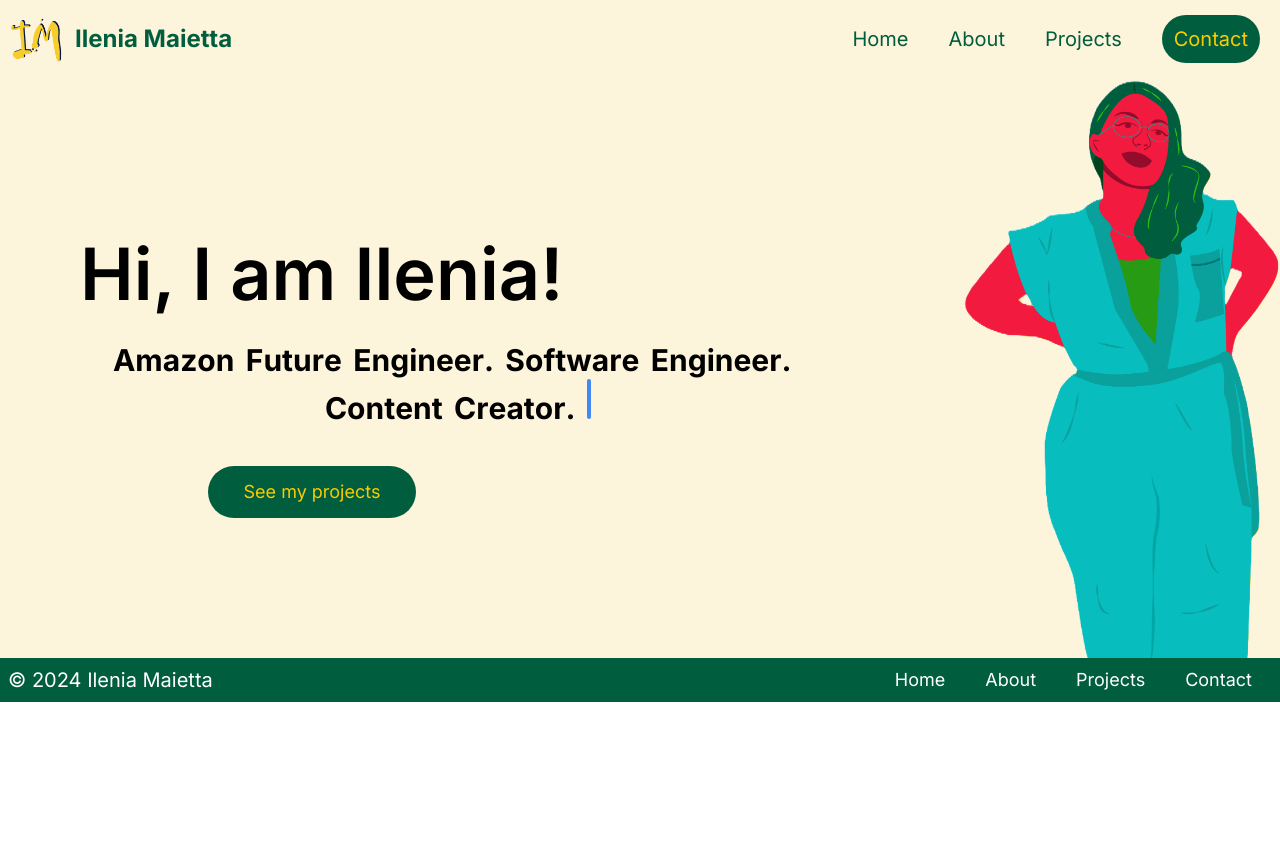
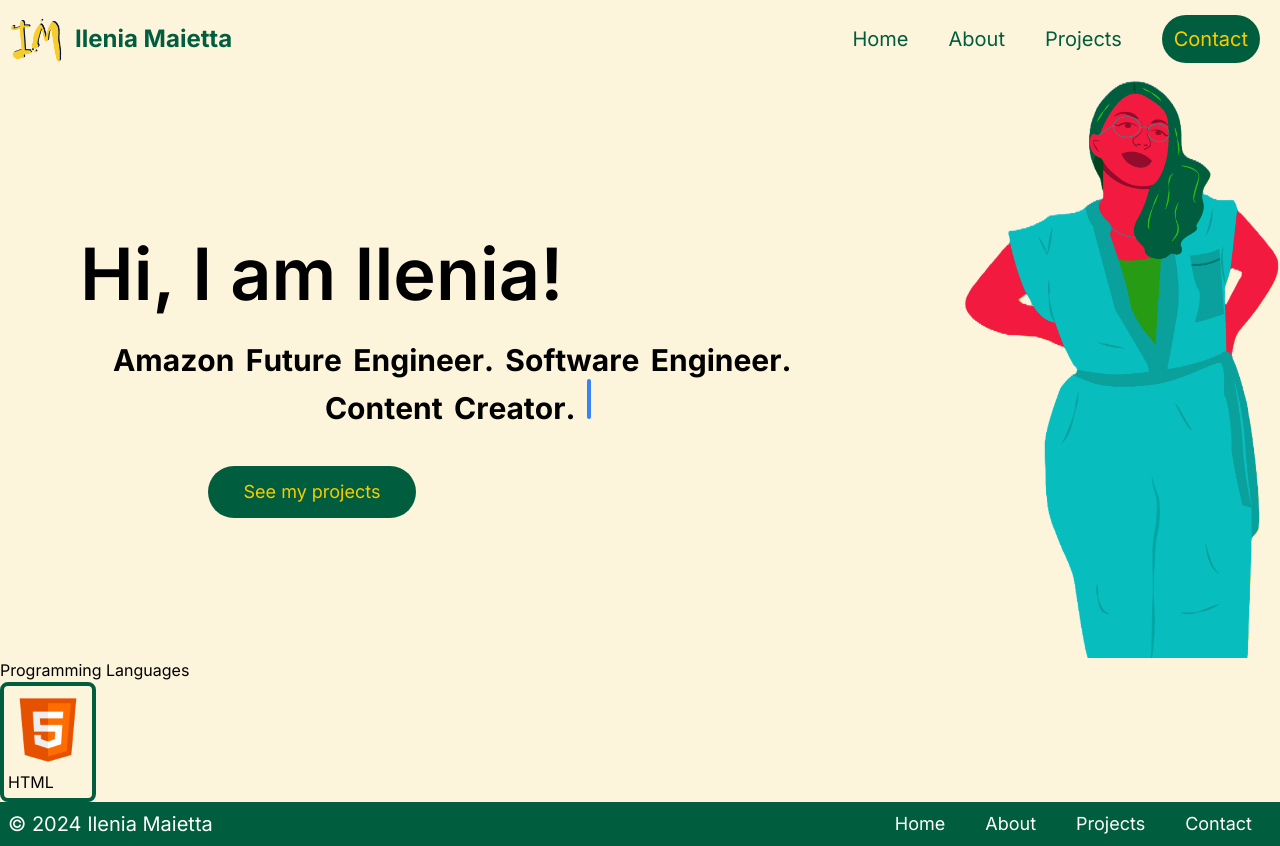
Before and after one commit to ileniadigital/ileniadigital.github.io, a Next.js app: page / in a window 1280 px wide. Before the commit the page ends 800 px from the top, so only its background shows below. Built offline with nearby package versions, Linux system fonts and the light colour scheme.

Commit message:
created programming card and tested with html logo

```diff
--- a/app/page.tsx
+++ b/app/page.tsx
@@ -2,6 +2,7 @@
 import Nav from './ui/nav';
 import Footer from './ui/footer';
 import Hero from './ui/home/hero';
+import Languages from './ui/home/languages';
 
 export default function Home() {
   return (
@@ -11,6 +12,8 @@ export default function Home() {
       <main>
         {/* Hero section */}
         <Hero />
+        {/* Programming Languages */}
+        <Languages />
       </main >
       {/* Footer */}
       <Footer />
--- /dev/null
+++ b/app/ui/home/cards/card.tsx
@@ -0,0 +1,16 @@
+import Image from 'next/image';
+
+interface CardProps {
+    logo: string;
+    name: string;
+}
+
+// Card component
+export default function Card({ logo, name }: CardProps) {
+    return (
+        <div className='w-24 p-1 rounded-lg border-4 border-darkgreen'>
+            <Image src={`/images/languages/${logo}.png`} alt={name} width={100} height={100} />
+            <h5>{name}</h5>
+        </div>
+    );
+}
--- a/app/ui/home/languages.tsx
+++ b/app/ui/home/languages.tsx
@@ -1,5 +1,11 @@
 import Image from "next/image";
+import Card from "./cards/card";
 
 export default function Languages() {
-
+    return (
+        <section>
+            <h4>Programming Languages</h4>
+            <Card logo={"html"} name={"HTML"} />
+        </section >
+    );
 }
```
Also changed, not shown: public/images/languages/html.png (added).
